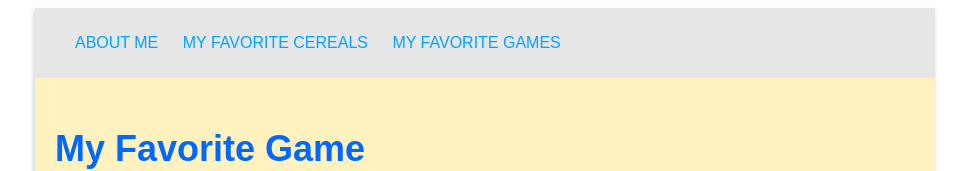
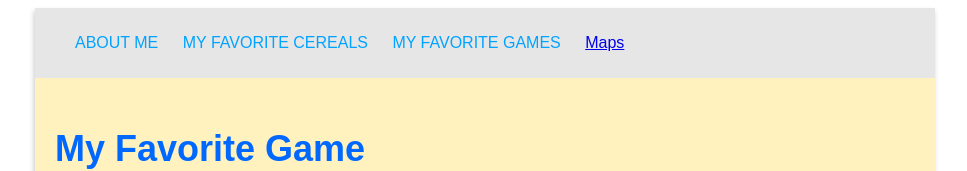
Before and after one commit to awinbush5/itmd_361_project_3, a plain HTML site: page games.html in a window 1280 px wide. Shown: the top 171 px of the page, without its empty margins (155-1122 px from the left). Drawn offline with Linux system fonts and the light colour scheme; files whose address does not match are found by name.

Commit message:
Update games.html
maps link

```diff
--- a/games.html
+++ b/games.html
@@ -14,6 +14,7 @@
                        <li><a href="index.html">About Me</a></li>
                        <li><a href="cereal.html">My Favorite Cereals</a></li>
                        <li><a href="games.html">My Favorite Games</a></li>
+                       <a href="map.html">Maps</a>
                    </ul>
                </nav>
            </header>
```
